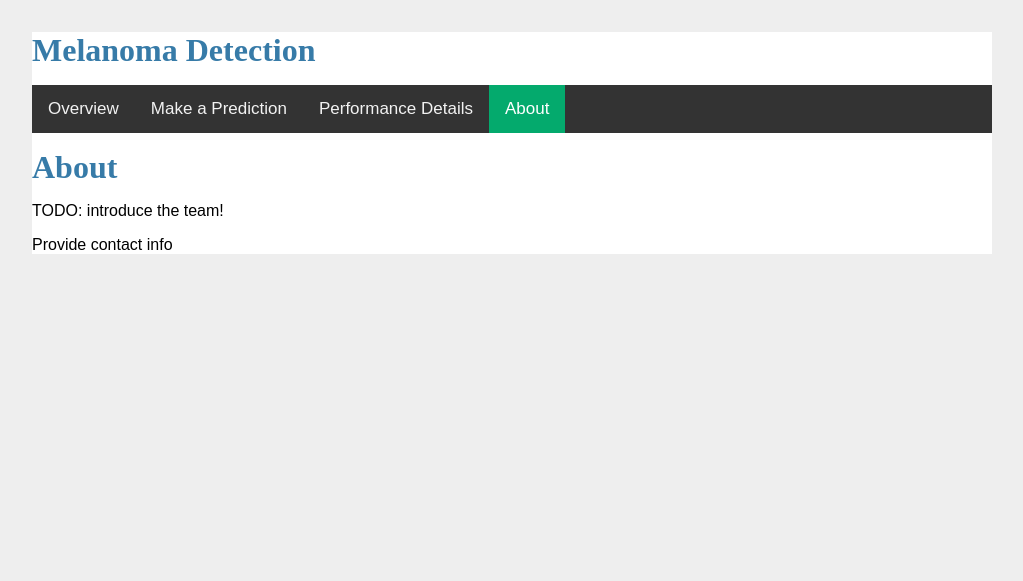
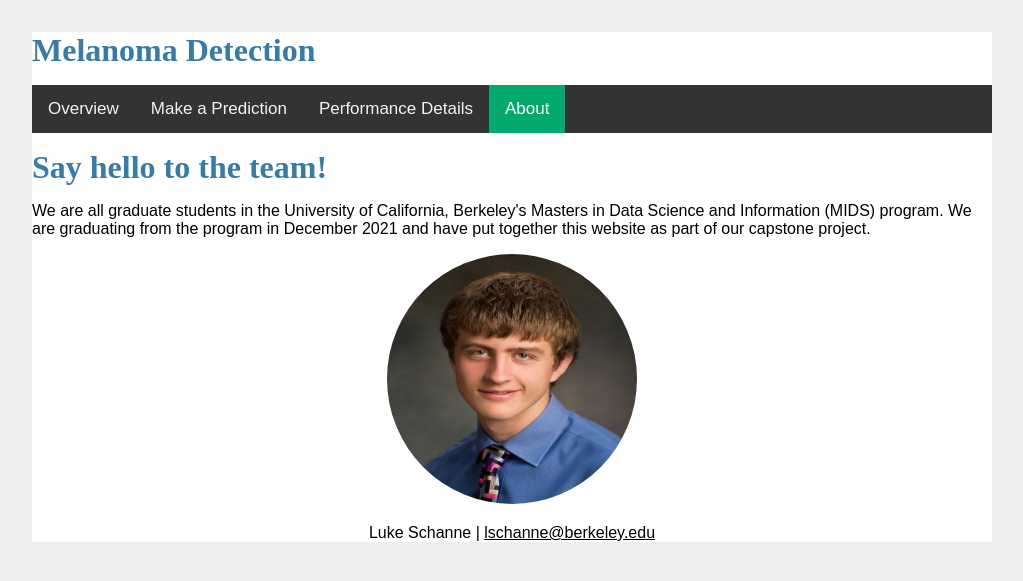
Before and after one commit to lschanne/melanoma-detection, a Flask app: page /about in a window 1280 px wide. Shown: the top 581 px of the page, without its empty margins (128-1151 px from the left). Run offline with Flask 2, Linux system fonts and the light colour scheme.

Commit message:
Add about page

```diff
--- a/melanoma_detection/constants.py
+++ b/melanoma_detection/constants.py
@@ -1,5 +1,12 @@
+from collections import namedtuple
+
 SEX_REFUSE = 'Refuse to answer'
 SEX_MALE = 'Male'
 SEX_FEMALE = 'Female'
 
 AGE_REFUSE = ''
+
+Author = namedtuple('Author', ['name', 'email', 'image'])
+AUTHORS = [
+    Author('Luke Schanne', 'lschanne@berkeley.edu', 'images/luke.jpg'),
+]
--- a/melanoma_detection/static/style.css
+++ b/melanoma_detection/static/style.css
@@ -71,3 +71,16 @@ input[type=submit] { align-self: start; min-width: 10em; }
   border-bottom: 1px solid #333333;
   border-left: 1px solid #CCCCCC;
 }
+
+/* https://stackoverflow.com/questions/50855002/how-can-i-make-the-profile-image-in-circular-shape */
+.headshot {
+  height: 250px;
+  width: 250px;
+  border-radius: 50%;
+}
+
+
+.author {
+    vertical-align: middle;
+    text-align: center;
+}
--- a/melanoma_detection/templates/about.html
+++ b/melanoma_detection/templates/about.html
@@ -1,6 +1,11 @@
 {% extends "base.html" %}
 {% block content %}
-<h1>About</h1>
-<p>TODO: introduce the team!</p>
-<p>Provide contact info</p>
+<h1>Say hello to the team!</h1>
+<p>We are all graduate students in the University of California, Berkeley's Masters in Data Science and Information (MIDS) program. We are graduating from the program in December 2021 and have put together this website as part of our capstone project.</p>
+{% for author in authors %}
+    <div class="author">
+        <img class="headshot" src="{{ url_for('static', filename=author.image) }}" alt="unplash">
+        <p>{{ author.name }} | <u>{{ author.email }}</u></p>
+    </div>
+{% endfor %}
 {% endblock %}
--- a/melanoma_detection/views.py
+++ b/melanoma_detection/views.py
@@ -1,6 +1,7 @@
 from flask import render_template, request, Response
 from flask.views import View
 
+from .constants import AUTHORS
 from .forms import PatientData
 from .utils import get_prediction_results, process_form
 
@@ -9,6 +10,7 @@ class RenderTemplateView(View):
     Base View class for accepting a GET request and rendering a page.
     '''
     methods = ['GET']
+    context = {}
 
     @property
     def template(self):
@@ -17,13 +19,14 @@ class RenderTemplateView(View):
         )
 
     def dispatch_request(self) -> Response:
-        return render_template(self.template)
+        return render_template(self.template, **self.context)
 
 class Overview(RenderTemplateView):
     template = 'overview.html'
 
 class About(RenderTemplateView):
     template = 'about.html'
+    context = {'authors': AUTHORS}
 
 class Performance(RenderTemplateView):
     template = 'performance.html'
```
Also changed, not shown: melanoma_detection/static/images/luke.jpg (added).
